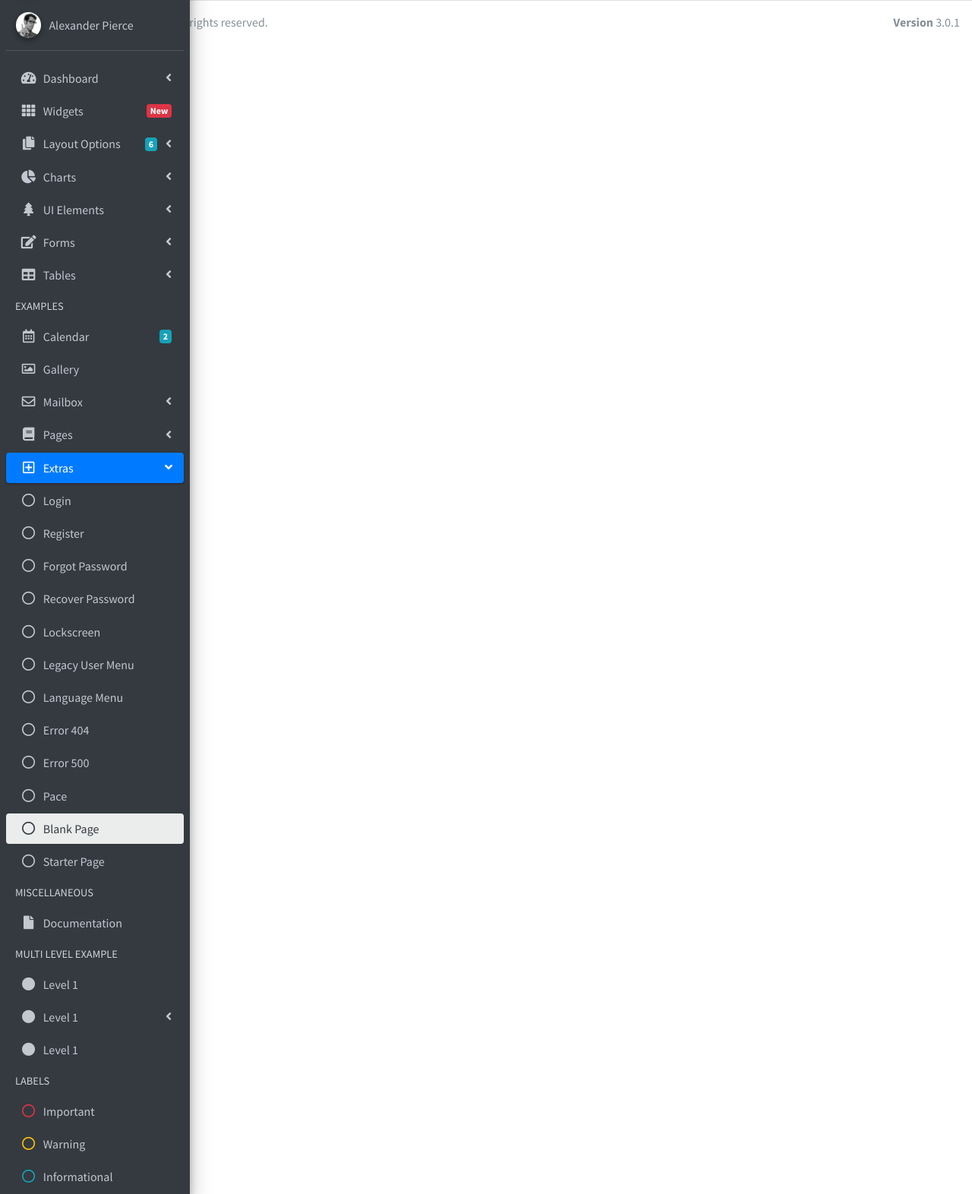
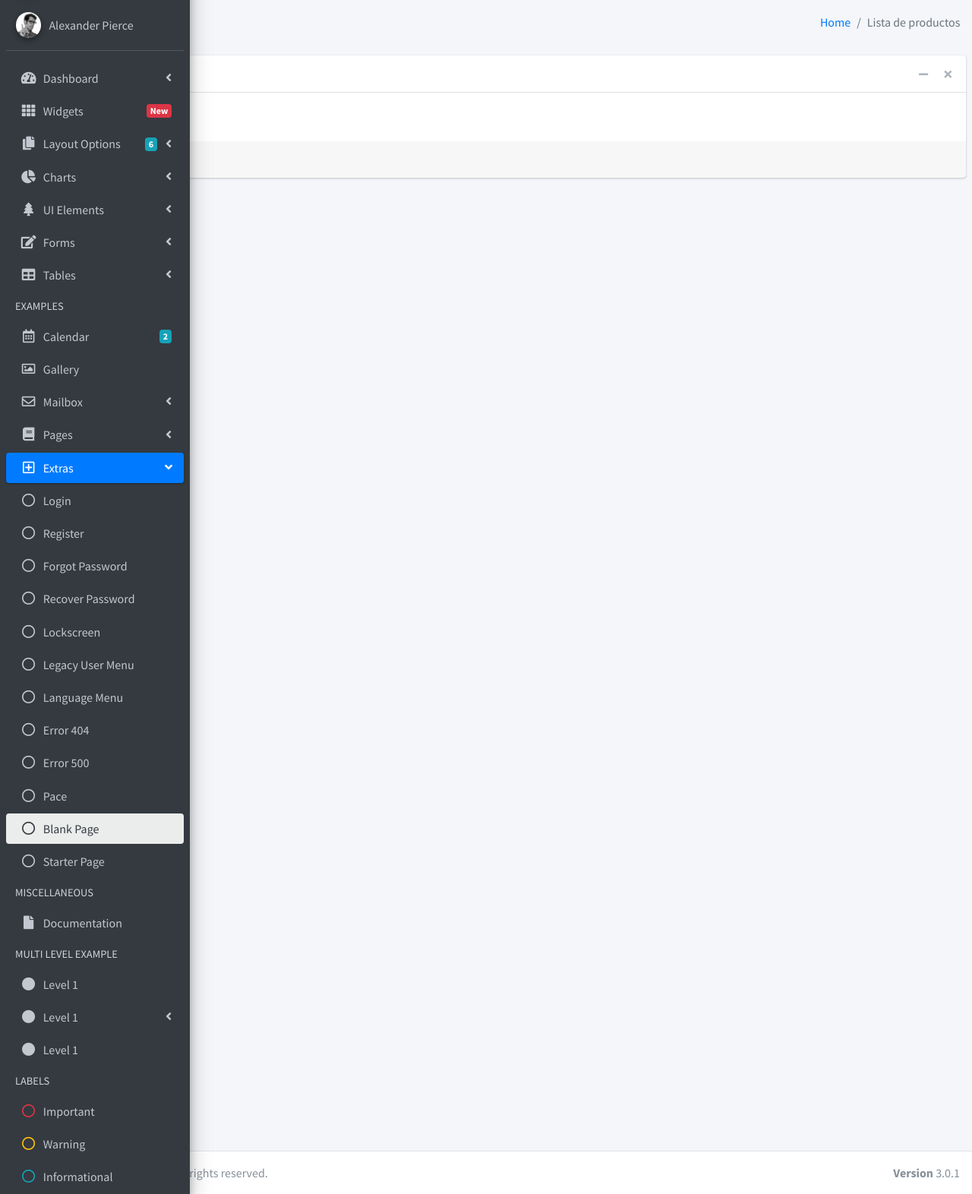
Before and after one commit to fumelolz/perseo1, a PHP site: page /productos in a window 1280 px wide. Shown: the part 57-1629 px from the top of the page at 76% size. Run offline with PHP 8.4, Linux system fonts and the light colour scheme; some libraries are stand-ins or nearby versions.

Commit message:
Se mejoro las vistas
Se cambio las vistas de if por switch y se empieza a trabajar la vista productos
7_7

```diff
--- /dev/null
+++ b/vistas/modulos/productos/productos-view.php
@@ -0,0 +1,49 @@
+<!-- Content Wrapper. Contains page content -->
+  <div class="content-wrapper">
+    <!-- Content Header (Page header) -->
+    <section class="content-header">
+      <div class="container-fluid">
+        <div class="row mb-2">
+          <div class="col-sm-6">
+            <h1>Productos</h1>
+          </div>
+          <div class="col-sm-6">
+            <ol class="breadcrumb float-sm-right">
+              <li class="breadcrumb-item"><a href="#">Home</a></li>
+              <li class="breadcrumb-item active">Lista de productos</li>
+            </ol>
+          </div>
+        </div>
+      </div><!-- /.container-fluid -->
+    </section>
+
+    <!-- Main content -->
+    <section class="content">
+
+      <!-- Default box -->
+      <div class="card">
+        <div class="card-header">
+          <h3 class="card-title">Title</h3>
+
+          <div class="card-tools">
+            <button type="button" class="btn btn-tool" data-card-widget="collapse" data-toggle="tooltip" title="Collapse">
+              <i class="fas fa-minus"></i></button>
+              <button type="button" class="btn btn-tool" data-card-widget="remove" data-toggle="tooltip" title="Remove">
+                <i class="fas fa-times"></i></button>
+              </div>
+            </div>
+            <div class="card-body">
+              Rodrigo Es Dios
+            </div>
+            <!-- /.card-body -->
+            <div class="card-footer">
+              Footer
+            </div>
+            <!-- /.card-footer-->
+          </div>
+          <!-- /.card -->
+
+        </section>
+        <!-- /.content -->
+      </div>
+  <!-- /.content-wrapper -->
--- a/vistas/plantilla.php
+++ b/vistas/plantilla.php
@@ -33,11 +33,26 @@
 
     if (isset($_GET["ruta"])) {
 
-      if ($_GET["ruta"]=="home" ||
+      /*if ($_GET["ruta"]=="home" ||
         $_GET["ruta"]=="clientes") {
 
         include "modulos/".$_GET["ruta"]."/".$_GET["ruta"].".php";
 
+        }*/
+
+    switch ($_GET["ruta"]) {
+
+    case $_GET["ruta"]=="clientes":
+        include "modulos/".$_GET["ruta"]."/".$_GET["ruta"].".php";
+        break;
+
+    case $_GET["ruta"]=="productos":
+        include "modulos/".$_GET["ruta"]."/".$_GET["ruta"]."-view.php";
+        break;
+
+    case $_GET["ruta"]=="home":
+        include "modulos/".$_GET["ruta"]."/".$_GET["ruta"]."-view.php";
+        break;
     }
 
   }else{
```
